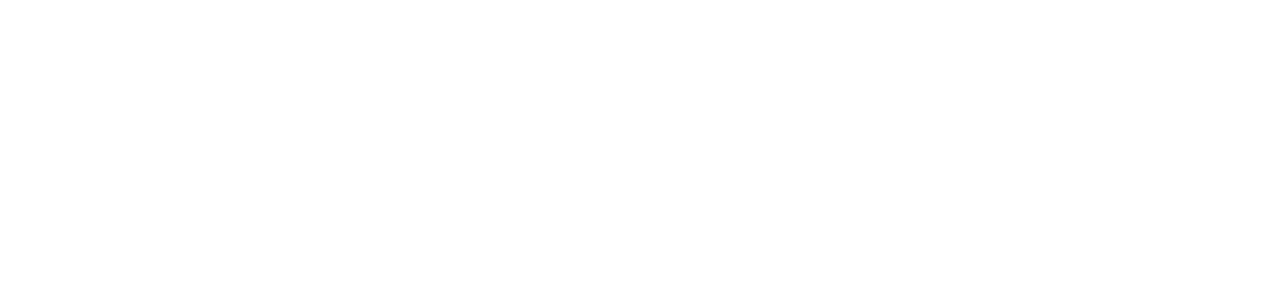
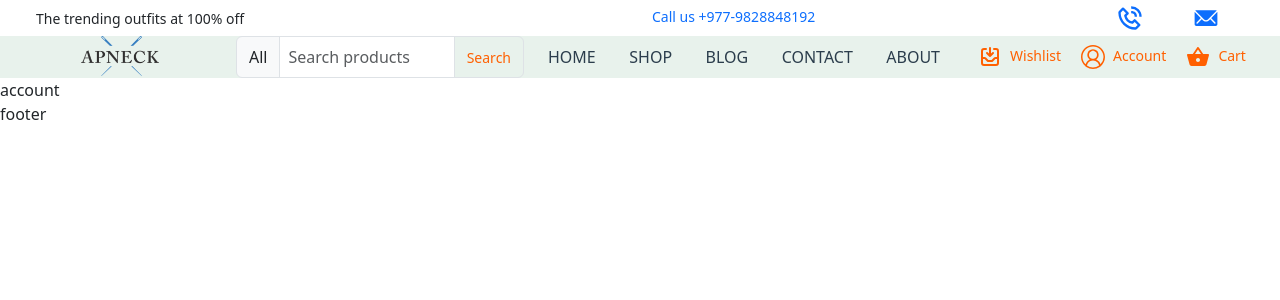
Before and after one commit to Karanbohara01/Cultural-Hub-Ecommerce, a React (Vite) app: page /account in a window 1280 px wide. Before the commit this address had no page. Shown: the top 300 px of the page. Built offline with nearby package versions, Linux system fonts and the light colour scheme.

Commit message:
header-completed

```diff
--- a/src/App.jsx
+++ b/src/App.jsx
@@ -6,6 +6,10 @@ import Shop from "./pages/shop";
 import Blog from "./pages/blog";
 import About from "./pages/about";
 import Contact from "./pages/contact";
+import Account from "./pages/account";
+import Wishlist from "./pages/wishlist";
+import Cart from "./pages/cart";
+import Login from "./pages/login";
 
 function App() {
   return (
@@ -15,9 +19,13 @@ function App() {
           <Route path="/" element={<Layout />}>
             <Route index element={<Home />} />
             <Route path="shop" element={<Shop />} />
-            <Route path="/blog" element={<Blog />} />
-            <Route path="/about" element={<About />} />
-            <Route path="/contact" element={<Contact />} />
+            <Route path="blog" element={<Blog />} />
+            <Route path="about" element={<About />} />
+            <Route path="contact" element={<Contact />} />
+            <Route path="account" element={<Account />} />
+            <Route path="wishlist" element={<Wishlist />} />
+            <Route path="login" element={<Login />} />
+            <Route path="cart" element={<Cart />} />
           </Route>
         </Routes>
       </BrowserRouter>
--- a/src/components/header.jsx
+++ b/src/components/header.jsx
@@ -65,15 +65,15 @@ const Header = () => {
               <Link to={"about"}>About</Link>
             </div>
             <div className=" nav-links-nav col-3 d-flex align-items-center justify-content-around">
-              <Link className="d-flex">
+              <Link to={"wishlist"} className="d-flex">
                 <HiOutlineInboxIn className="fs-4 mx-2" />
                 <span>Wishlist</span>
               </Link>
-              <Link className="d-flex">
+              <Link to={"account"} className="d-flex">
                 <VscAccount className="fs-4 mx-2" />
                 <span>Account</span>
               </Link>
-              <Link className="d-flex">
+              <Link to={"cart"} className="d-flex">
                 <MdShoppingBasket className="fs-4 mx-2" />
                 <span>Cart</span>
               </Link>
--- /dev/null
+++ b/src/pages/account.jsx
@@ -0,0 +1,7 @@
+import React from "react";
+
+const account = () => {
+  return <div>account</div>;
+};
+
+export default account;
--- /dev/null
+++ b/src/pages/cart.jsx
@@ -0,0 +1,7 @@
+import React from "react";
+
+const cart = () => {
+  return <div>cart</div>;
+};
+
+export default cart;
--- /dev/null
+++ b/src/pages/login.jsx
@@ -0,0 +1,7 @@
+import React from "react";
+
+const login = () => {
+  return <div>login</div>;
+};
+
+export default login;
--- /dev/null
+++ b/src/pages/wishlist.jsx
@@ -0,0 +1,7 @@
+import React from "react";
+
+const wishlist = () => {
+  return <div>wishlist</div>;
+};
+
+export default wishlist;
```
